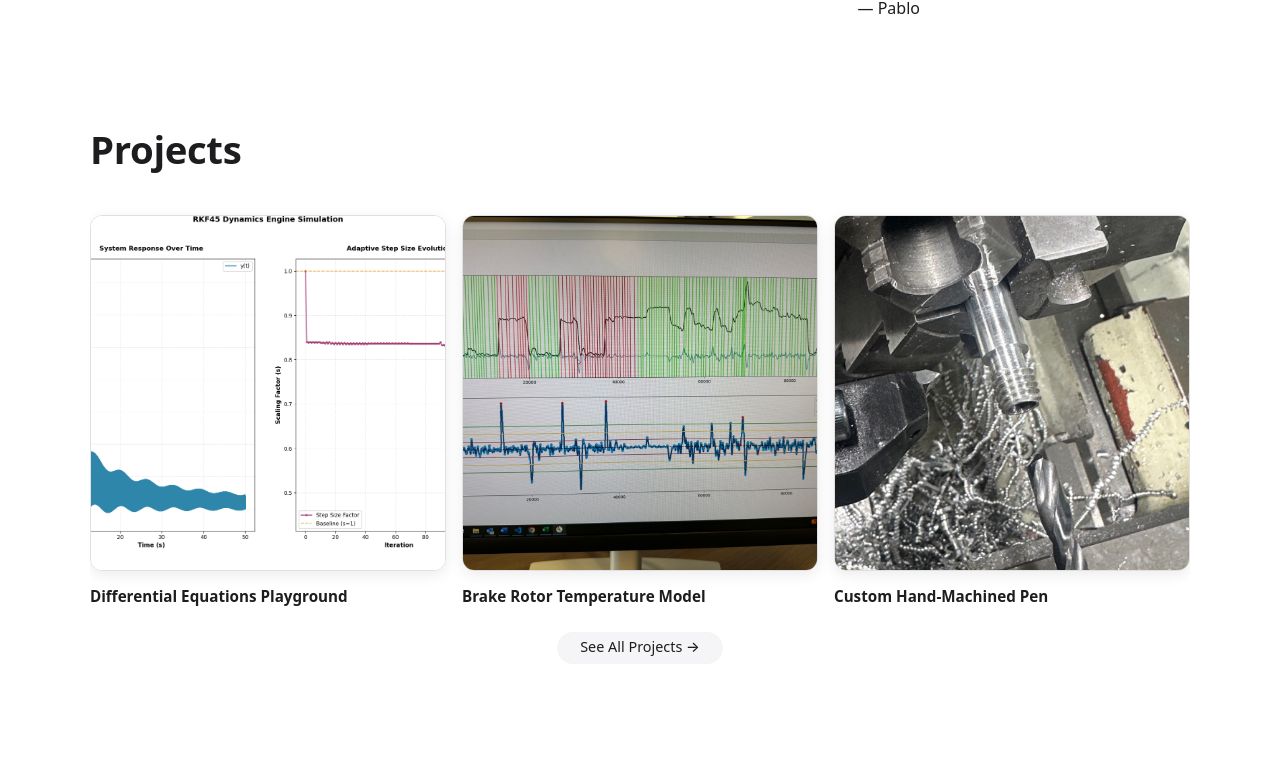
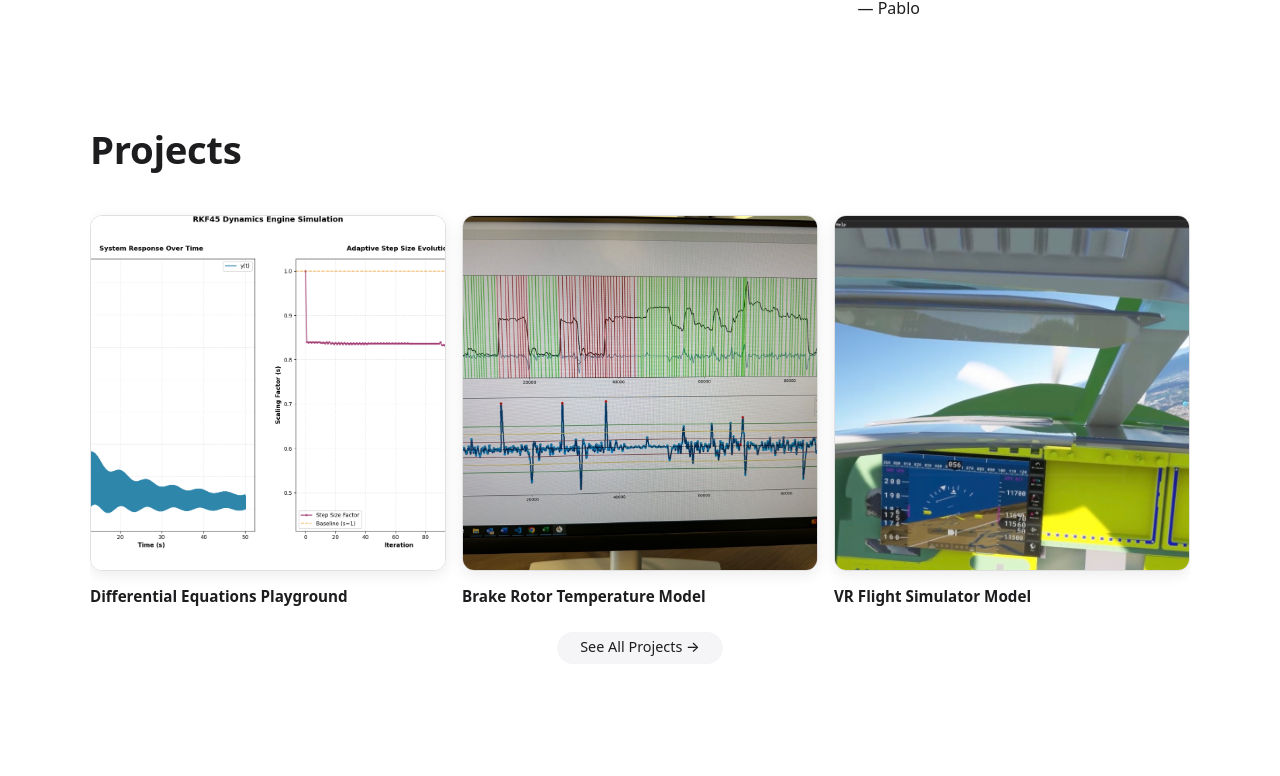
Before and after one commit to PabloCoralDev/react-personal-website, a React (Vite) app: page / in a window 1280 px wide. Shown: the part 646-1422 px from the top of the page. Built offline with nearby package versions, Linux system fonts and the light colour scheme.

Commit message:
updated stuff on MSFS

```diff
--- a/src/components/previews/ProjectsPreview.tsx
+++ b/src/components/previews/ProjectsPreview.tsx
@@ -5,7 +5,7 @@ import { ProjectCard } from '../cards/ProjectCard'
 import { Carousel } from '../Carousel'
 
 // Home carousel leads with the professional/numerical work; the rest keep their page order, Heat Equalizer last.
-const LEAD = ['diff-eq', 'brake-temp-model']
+const LEAD = ['diff-eq', 'brake-temp-model', 'flight-sim-model']
 const LAST = ['heat-equalizer']
 const carouselProjects = [
   ...LEAD.map((slug) => projects.find((p) => p.slug === slug)!),
--- a/src/data/projects.ts
+++ b/src/data/projects.ts
@@ -168,13 +168,36 @@ export const projects: Project[] = [
       ]
     }
   },
+  {
+    slug: 'flight-sim-model',
+    title: 'VR Flight Simulator Model',
+    category: 'Software',
+    field: 'Flight simulation · Piper Aircraft',
+    stats: [{ value: '3', label: 'Aircraft configurations' }, { value: '14 pages', label: 'Build guide written' }],
+    description: 'At Piper Aircraft, I took an experimental aircraft from Siemens NX to Blender to a flyable Microsoft Flight Simulator build, tuned its flight dynamics with the project test pilot, and integrated it in VR so pilots could evaluate design options before they were built.',
+    tags: ['Siemens NX', 'Blender', 'Microsoft Flight Simulator', 'Flight Dynamics', 'VR', 'Python'],
+    outer_image: '/pictures/flight_sim_model-out.jpeg',
+    details: {
+      fullDescription: [
+        `The goal was a version of the experimental aircraft that a pilot could fly in VR before the real one existed, with a working cockpit, a spinning propeller and realistic handling, so design options could be judged from the pilot's seat.
+
+        I imported the aircraft from Siemens NX into Blender and edited the geometry precisely for each design option, building the nose-extension variants from the same base model. Getting a custom model into Microsoft Flight Simulator turned out to be the hardest part: the process is poorly documented, and the first builds flew with no proper file structure and no way to tune them. I worked out the full pipeline myself, rebuilding the project's folder structure from scratch and debugging the build until the aircraft was flyable.
+
+        For flight dynamics, I based the aircraft on a Daher TBM 930, extracting its configuration files as a starting point, then rewrote the XML for our aircraft's dynamics, animation and sound. I tuned the pitch and roll response with the project test pilot, combining their feedback with my own analysis, and checked torque at given angles of attack and speeds against the real aircraft. I also used the simulator's CFD visualization to find areas of excess drag.
+
+        Then I integrated the whole aircraft in VR: a propeller animated by the thrust lever (driving both its speed and the engine sound), a working primary flight display (PFD) that responds in-game and in VR, and visibility details like propeller blur, eye position and canopy glare. Three configurations now live permanently on the simulator computer: the baseline aircraft, a 13-inch nose extension, and a 15-inch baggage bay.
+
+        Because the documentation was so scattered, I wrote a 14-page build guide (folder hierarchy, control files, and animating parts with NLA tracks) so future aircraft can be built far faster. Alongside it, I wrote a Python tool that uses the CAD geometry and trigonometry to show how a 0–19 inch nose extension changes the pitch-down a pilot needs to keep the baseline view over the nose.`
+      ]
+    }
+  },
 ]
 
 /** Skill areas for the Toolbox table; `used` lists project slugs. */
 export const toolbox: Array<{ area: string; tools: string; used: string[] }> = [
-  { area: 'CAD & Simulation', tools: 'SolidWorks, Fusion 360, Abaqus FEA', used: ['custom-pen', 'heat-equalizer', 'air-engine', 'fsd-truss'] },
+  { area: 'CAD & Simulation', tools: 'SolidWorks, Siemens NX, Fusion 360, Abaqus FEA, Blender, MS Flight Simulator', used: ['custom-pen', 'heat-equalizer', 'air-engine', 'fsd-truss', 'flight-sim-model'] },
   { area: 'Manufacturing', tools: 'Manual lathe, Haas VF-3 CNC, CAM, DFM/DFMA', used: ['custom-pen', 'heat-equalizer', 'air-engine'] },
-  { area: 'Programming', tools: 'Python, JavaScript, React, PowerShell, asyncio', used: ['fsd-truss', 'decision-matrix', 'diff-eq', 'adaptive-bollinger', 'brake-temp-model'] },
+  { area: 'Programming', tools: 'Python, JavaScript, React, PowerShell, asyncio', used: ['fsd-truss', 'decision-matrix', 'diff-eq', 'adaptive-bollinger', 'brake-temp-model', 'flight-sim-model'] },
   { area: 'Numerical Methods & ML', tools: 'Runge-Kutta solvers, gradient descent, Hidden Markov Models', used: ['diff-eq', 'adaptive-bollinger', 'brake-temp-model'] },
   { area: 'Data & Web', tools: 'pandas, NumPy, FastAPI, Alpaca API, Google Apps Script, Vercel', used: ['decision-matrix', 'diff-eq', 'adaptive-bollinger', 'brake-temp-model'] },
 ]
```
Also changed, not shown: public/pictures/flight_sim_model-out.jpeg (added).
